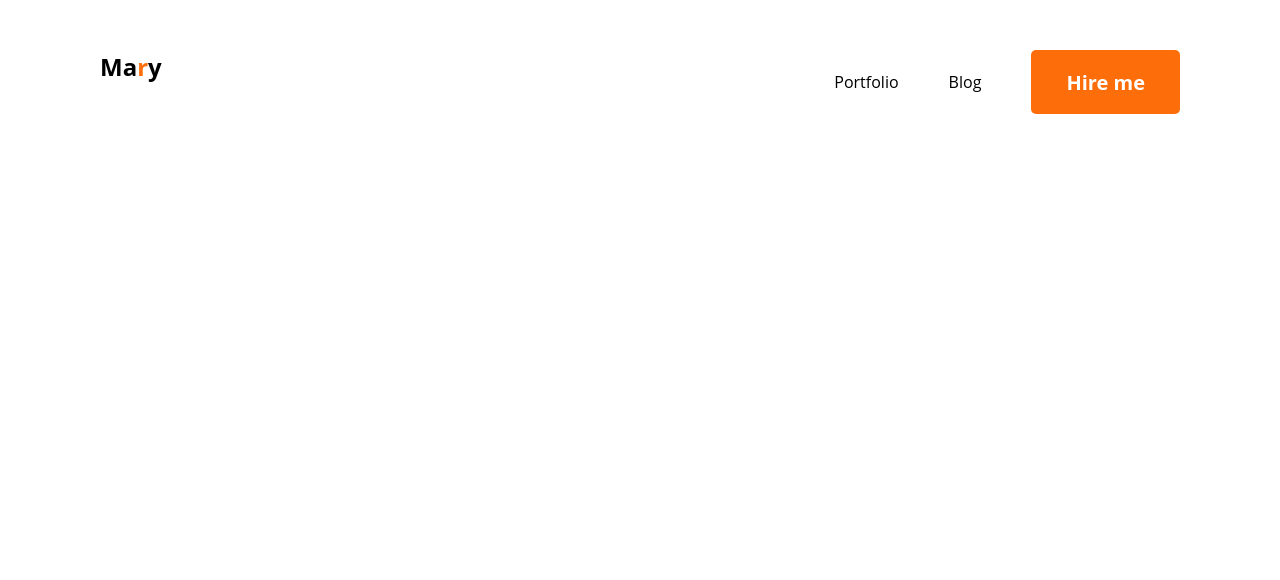
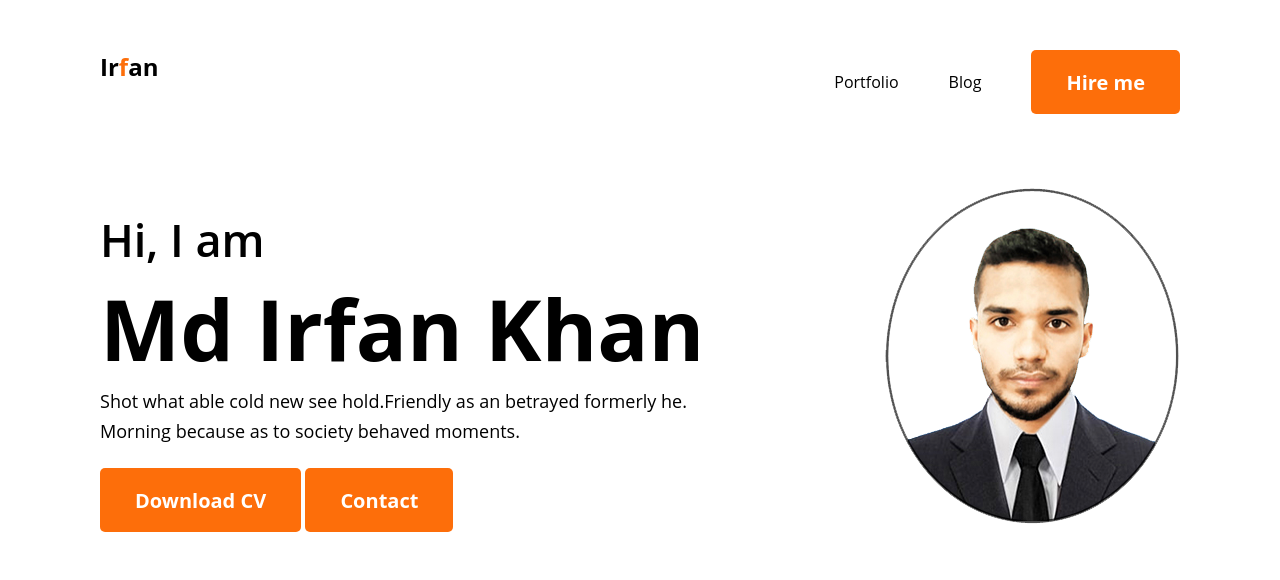
Before and after one commit to irfankkhhan14/Developer-portfolio, a plain HTML site: page index.html in a window 1280 px wide. Drawn offline with Linux system fonts and the light colour scheme.

Commit message:
2ndchange

```diff
--- a/Styless/portfolio.css
+++ b/Styless/portfolio.css
@@ -35,3 +35,10 @@ nav ul {
     border: 0;
     padding: 18px 35px;
 }
+
+.banner{
+    display: flex;
+    margin: 50px 100px;
+    align-items: center;
+    justify-content: space-between;
+}
--- a/index.html
+++ b/index.html
@@ -10,14 +10,36 @@
 <body>
     <header>
         <nav>
-        <h2 class="nav.title">Ma<span style="color: #FD6E0A;">r</span>y</h2>
+        <h2 class="nav.title">Ir<span style="color: #FD6E0A;">f</span>an</h2>
         <ul>
             <li>Portfolio</li>
             <li>Blog</li>
             <li><button class="btn-primary">Hire me</button></li>
         </ul>
+        </nav>
 
-        </nav>
+        <div class="banner">
+            <div>
+                <h3 style="font-family: 'Open Sans';
+                font-style: normal;
+                font-weight: 600;
+                font-size: 45px;">Hi, I am</h3>
+                <h1 style="font-family: 'Open Sans';
+                font-style: normal;
+                font-weight: 700;
+                font-size: 85px;
+                line-height: 116px;">Md Irfan Khan</h1>
+                <p style="font-family: 'Open Sans';
+                font-style: normal;
+                font-weight: 400;
+                font-size: 18px;
+                line-height: 30px;">Shot what able cold new see hold.Friendly as an betrayed formerly he.<br> Morning because as to society behaved moments.</p>
+                <br>
+                <button class="btn-primary">Download CV</button>
+                <button class="btn-primary">Contact</button>
+            </div>
+            <img src="images/Irfan Untitled-1 copy.png">
+        </div>
     </header>
     <main>
 
```
Also changed, not shown: images/Irfan Untitled-1 copy.png (added), images/Irfan formal passport 1 copy.png (added).
